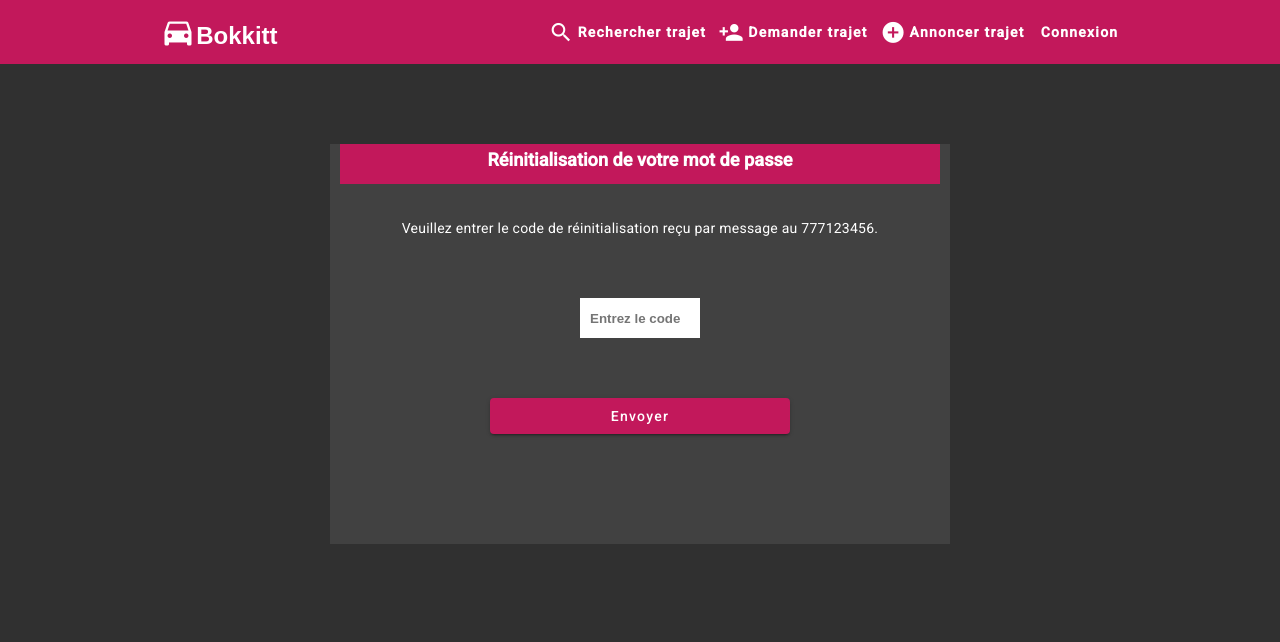
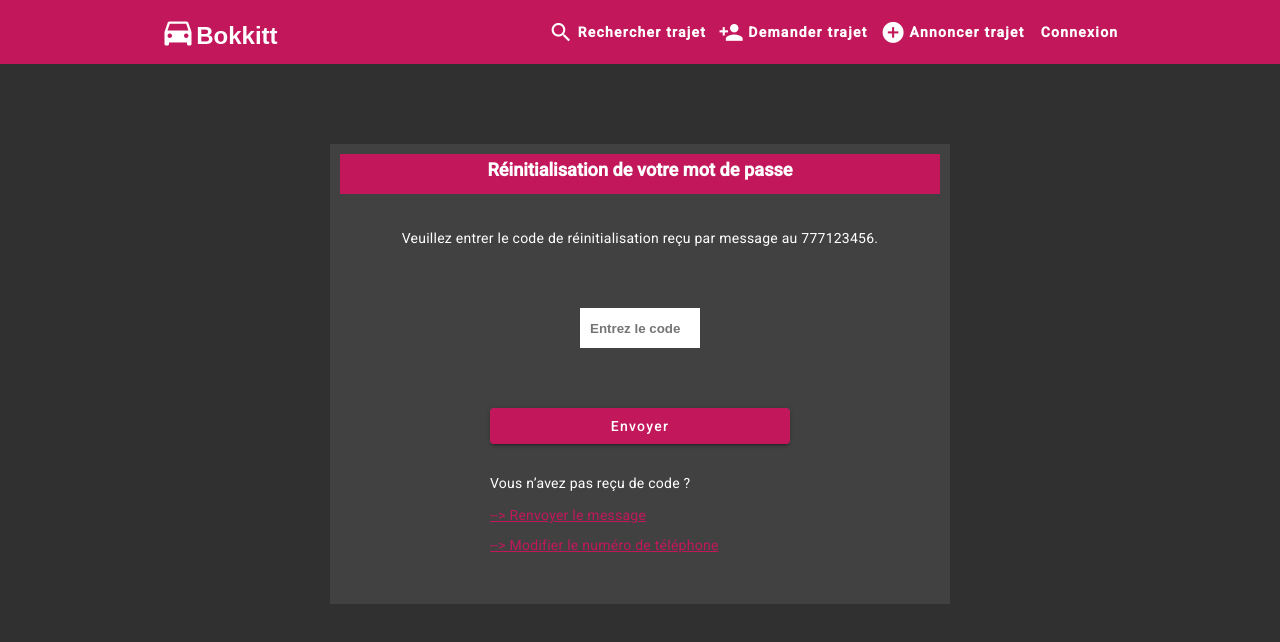
Before and after one commit to mouhamadoudou/Bokkitt-Front, an Angular app: page /verification in a window 1280 px wide. Shown: the top 642 px of the page. Built offline with nearby package versions, Linux system fonts and the light colour scheme.

Commit message:
update login

```diff
--- a/src/app/Forgot-Password/verification/verification.component.css
+++ b/src/app/Forgot-Password/verification/verification.component.css
@@ -16,10 +16,11 @@
 .contanair {
     width: 100%;
     max-width: 600px;
-    height: 400px;
+    height: 450px;
     background-color: rgba(139, 139, 139, 0.185);
     padding-left: 10px;
     padding-right: 10px;
+    padding-top: 10px;
 }
 
 .title {
@@ -49,6 +50,38 @@
     }
     margin-top:24px;
 
+}
+
+.edit-comp {
+    width: 100%;
+    height: 90px;
+    /* background-color: #812047; */
+    display: flex;
+    justify-content: center;
+
+    p {
+        margin-top: 10px;
+    }
+    margin-top:5px;
+
+}
+
+.edit {
+    width: 100%;
+    max-width: 300px;
+    height: 90px;
+    /* background-color: #4b3a40; */
+    display: block;
+    justify-content: start;
+
+    p {
+        margin-top: 10px;
+    }
+
+    a {
+       color:#c2185b;
+       font-weight: 400;
+    }
 }
 
 
--- a/src/app/Forgot-Password/verification/verification.component.html
+++ b/src/app/Forgot-Password/verification/verification.component.html
@@ -15,8 +15,7 @@
             </div>
 
             <div class="number-contanair">
-                <input type="text" maxlength="10" placeholder="Entrez le code"
-                    class="phone-number-input" />
+                <input type="text" maxlength="10" placeholder="Entrez le code" class="phone-number-input" />
             </div>
 
             <div class="button">
@@ -24,7 +23,23 @@
                     Envoyer
                 </button>
             </div>
+            <div class="edit-comp">
+                <div class="edit">
+                    <p>
+                        Vous n’avez pas reçu de code ?
+                    </p>
+                    <a routerLink="/forgot-password" class="forgot-password-link">
+                        --> Renvoyer le message
+                    </a>
+                    <p>
+                        <a routerLink="/forgot-password" class="forgot-password-link">
+                            --> Modifier le numéro de téléphone
+                        </a>
+                    </p>
 
+                </div>
+
+            </div>
         </div>
 
     </div>
--- a/src/app/login/login.component.css
+++ b/src/app/login/login.component.css
@@ -29,7 +29,7 @@ mat-form-field {
 
 .forgot-password-comp {
     display: flex;
-    justify-content: y;
+    justify-content: center;
 }
 
 
```
